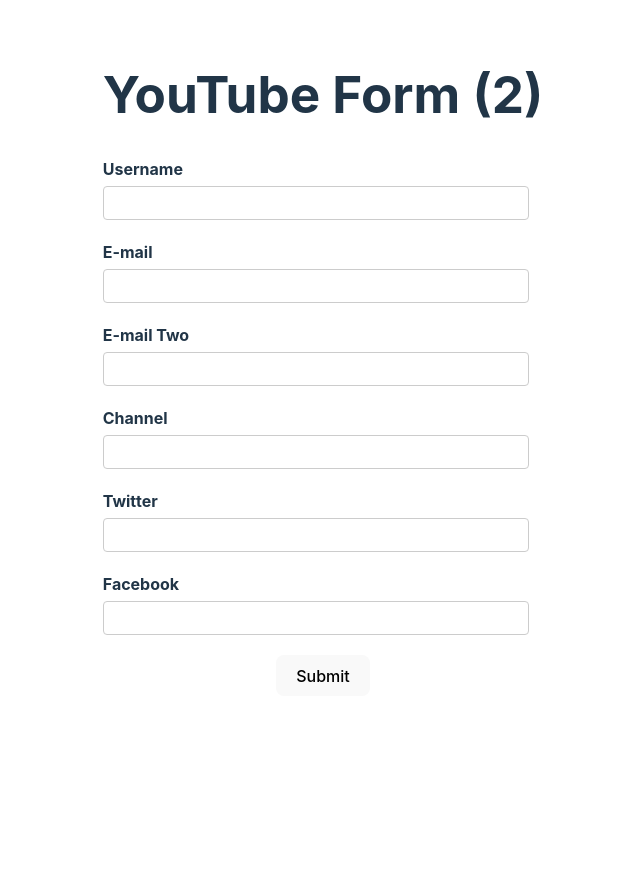
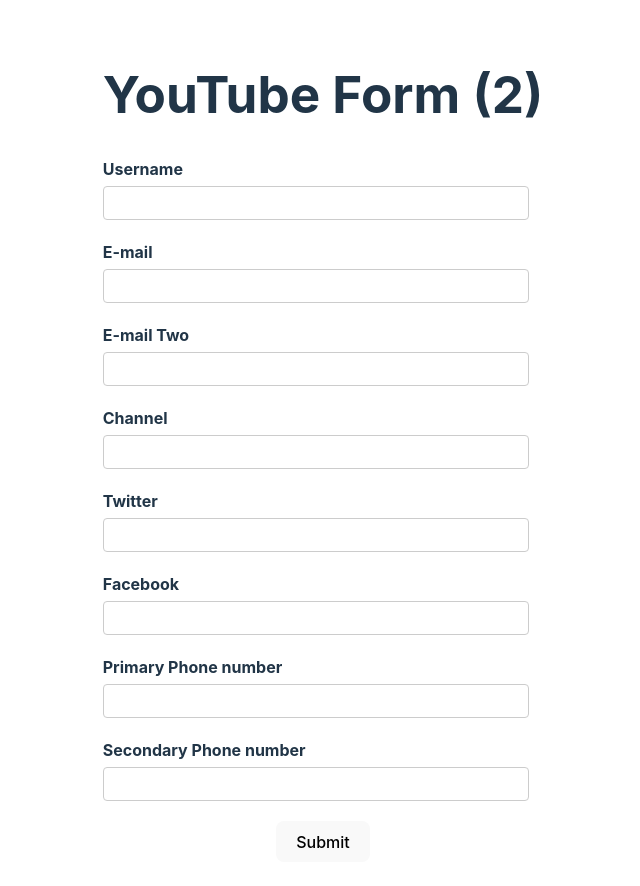
Before and after one commit to Elmar101/REACT-HOOK-FORM-WITH-TS, a React (Vite) app: page / in a window 1280 px wide. Shown: the top 886 px of the page, without its empty margins (317-957 px from the left). Before the commit the page ends 800 px from the top, so only its background shows below. Built offline with nearby package versions, Linux system fonts and the light colour scheme.

Commit message:
FORM CONTROL VALUES WITH ARRAY AND CUSTOM VALIDATE

```diff
--- a/src/components/RHFYouTubeForm.tsx
+++ b/src/components/RHFYouTubeForm.tsx
@@ -13,6 +13,7 @@
     twitter: string;
     facebook: string;
   };
+  phoneNumbers: string[];
 };
 
 export const RHFYouTubeForm = () => {
@@ -37,11 +38,13 @@
       social: {
         twitter: '',
         facebook: '',
-      }
+      },
+      phoneNumbers: ['', '']
     },
   });
   const { register, control, handleSubmit, formState } = form;
   const { errors } = formState;
+  console.log("Errors", errors);
 
   const onSubmit = (data: FormValues) => {
     console.log("Form submitted", data);
@@ -116,15 +119,60 @@
         <input
           type="text"
           id="twitter"
-          {...register("social.twitter")}
+          {...register("social.twitter",{
+            required: {
+              value: true,
+              message: 'Enter Twittter Proffile Link'
+            }
+          })}
         />
+
+        <p className="error">{errors.social?.twitter?.message}</p>
 
         <label htmlFor="channel">Facebook</label>
         <input
           type="text"
           id="facebook"
-          {...register("social.facebook")}
+          {...register("social.facebook", {
+            validate: (fieldValue)=> fieldValue !=='' || "Enter Facebook Proffile Link"
+          })}
         />
+
+        <p className="error">{errors.social?.facebook?.message}</p>
+
+        <label htmlFor="channel">Primary Phone number</label>
+        <input
+          type="text"
+          id="primary-phone"
+          {...register("phoneNumbers.0",{
+            validate:{
+              minLength: (fieldValue)=> fieldValue.length > 9 || "At Least 10 characters",
+              maxLength : (fieldValue) =>  fieldValue.length < 11 || "Max Length 10"
+            }
+          })}
+        />
+
+        <p className="error">{errors.phoneNumbers?.[0]?.message}</p>
+
+
+        <label htmlFor="channel">Secondary Phone number</label>
+        <input
+          type="text"
+          id="secondary-phone"
+          {...register("phoneNumbers.1", {
+            minLength: {
+              value: 10,
+              message: 'At Least 10 characters'
+            },
+            maxLength: {
+              value: 10,
+              message: "Max Length 10"
+            }
+          })}
+        />
+
+        <p className="error">{errors.phoneNumbers?.[1]?.message}</p>
+
 
         <button>Submit</button>
       </form>
```
